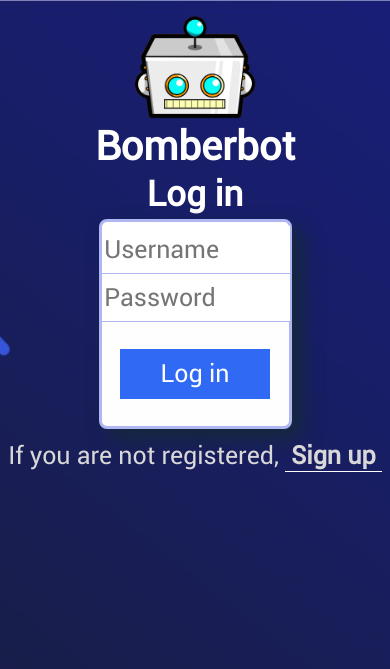
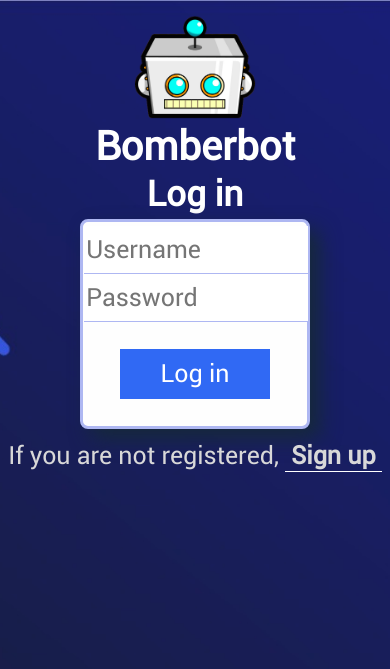
Before and after one commit to untalsebastianb/bomberbot_project, a Django app: page /login/ in a window 390 px wide; the page is wider, and only the part inside the window is pictured. Shown: the top 669 px of that part. Run offline with Django 3.2, Linux system fonts and the light colour scheme.

Commit message:
fix login width

```diff
--- a/backend/static/css/style.css
+++ b/backend/static/css/style.css
@@ -19,7 +19,7 @@ body
 }
 .Rectangle-Copy
 {
-    width: 50%;
+    width: 35%;
     height: 200px;
     border-radius: 8px;
     box-shadow: 10px 10px 20px 0 #16293b;
@@ -30,6 +30,10 @@ body
     flex-direction: column;
     align-items: center;
 }
+@media (max-width: 600px){
+    .Rectangle-Copy{
+        width: 60%;
+    }}
 .form-parent
 {
     width: 50%;
```
